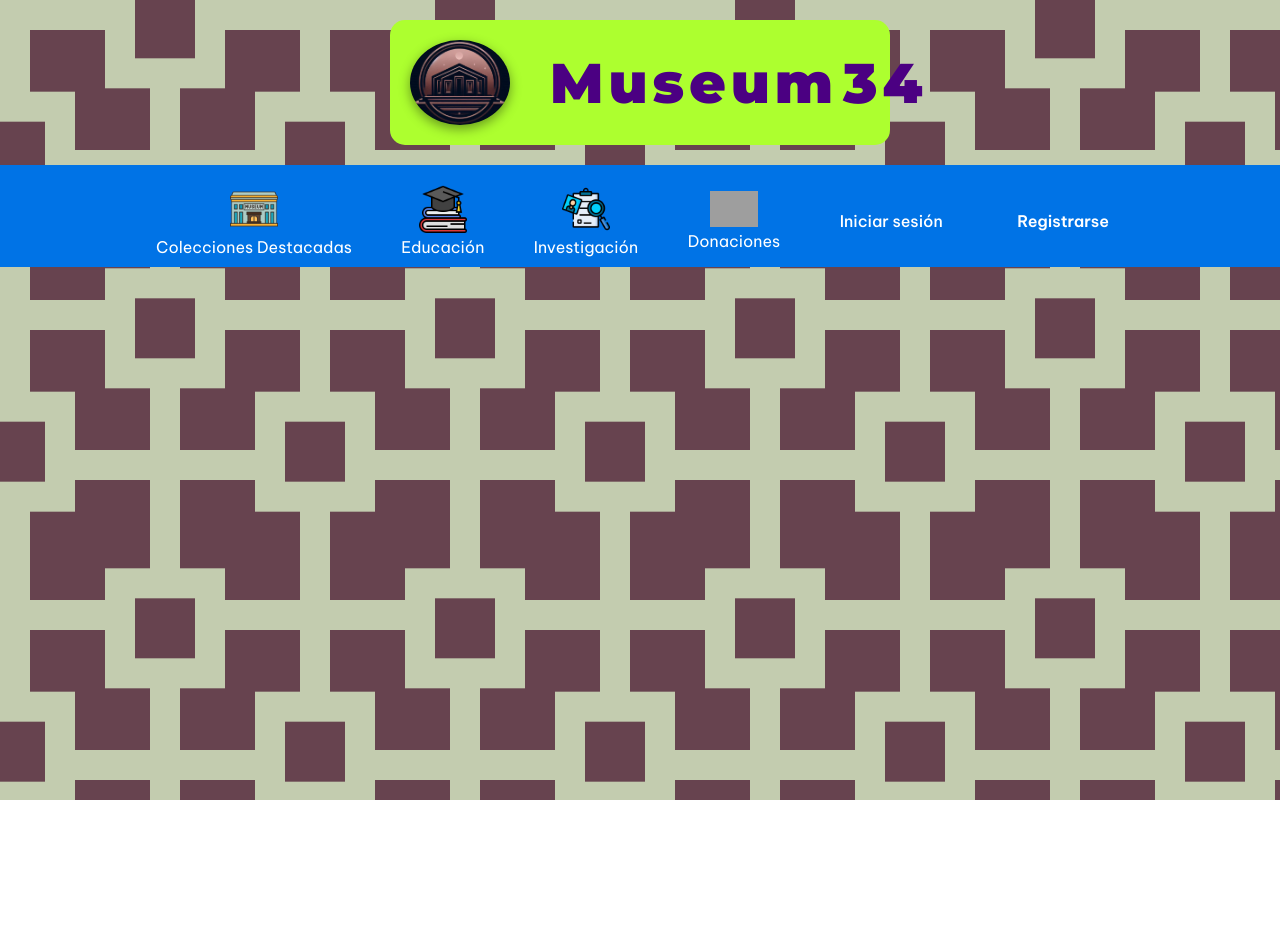
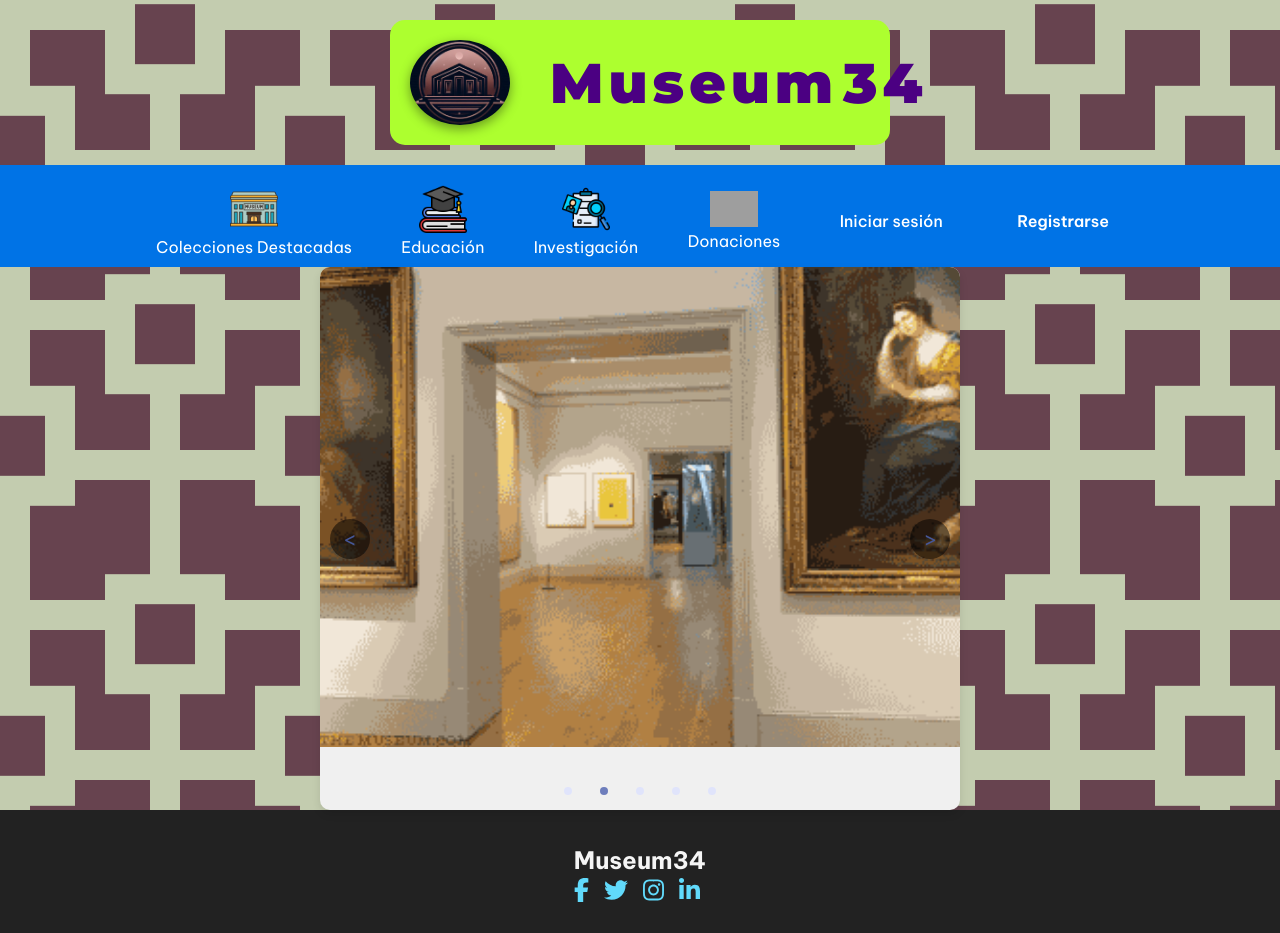
Before and after one commit to dev1d123/Museum_34, a React (Create React App) app in the folder museum34/: page / in a window 1280 px wide. Shown: the top 933 px of the page. Before the commit the page ends 800 px from the top, so only its background shows below. Built offline with nearby package versions, Linux system fonts and the light colour scheme; grey boxes are pictures that could not be loaded; the HTML template or start-up script is replaced by a standard one; a web font is replaced by a local one.

Commit message:
Completing the Main component

```diff
--- a/museum34/src/components/main/Main.js
+++ b/museum34/src/components/main/Main.js
@@ -2,13 +2,21 @@ import Background from '../Background'
 import Logo from '../Logo'
 import './Main.css';
 import NavMenu from '../NavMenu'
+import ImgCar from './ImgCar';
+import FooterPage from '../FooterPage';
 function Main() {
   return (
 
-    <div className='lgB'>
-      <Logo></Logo>
-      <NavMenu></NavMenu>
+    <div>
+
       <Background></Background>
+      <div className='lgB'>
+        <Logo></Logo>
+        <NavMenu></NavMenu>
+      </div>
+
+      <ImgCar></ImgCar>
+      <FooterPage></FooterPage>
 
     </div>
 
```
